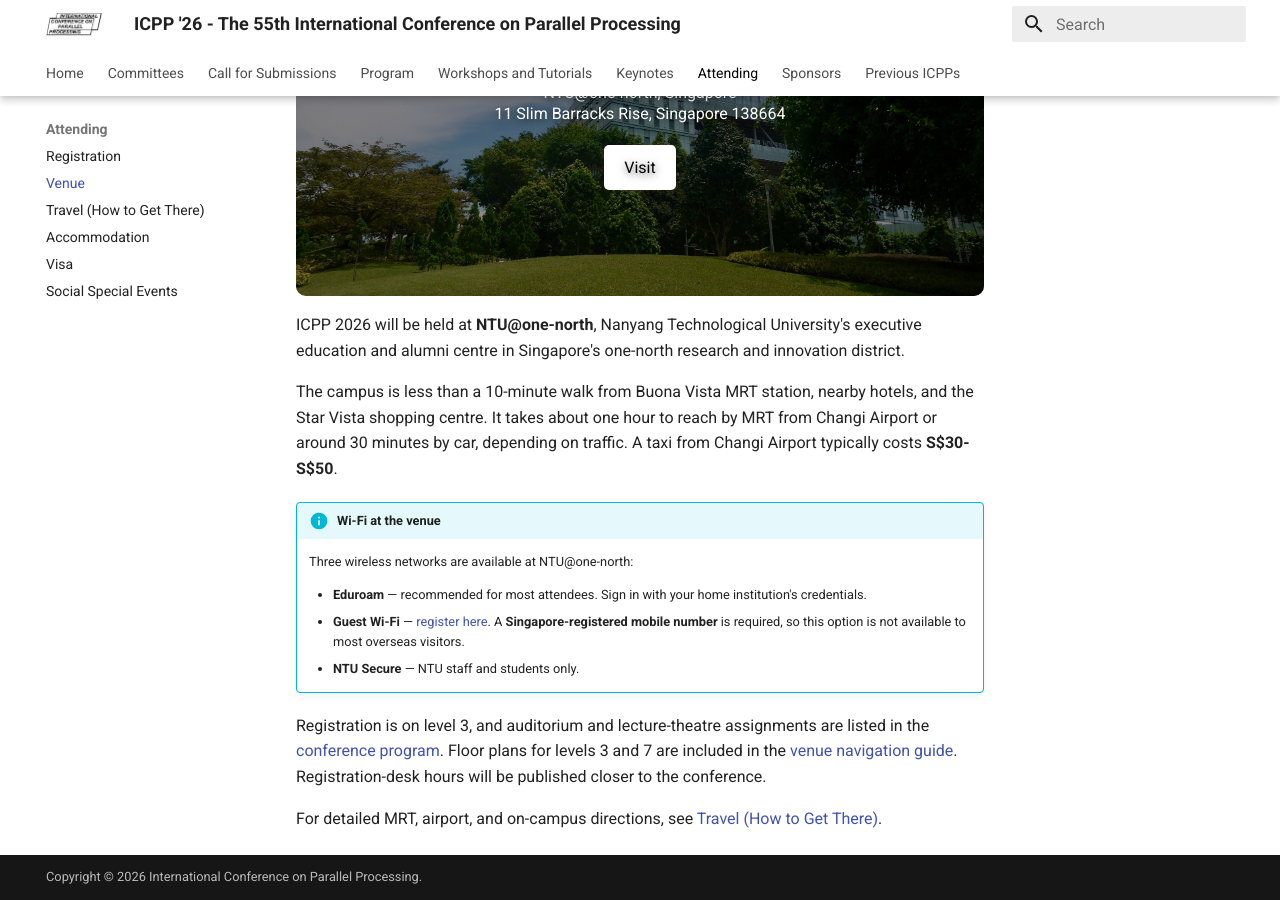
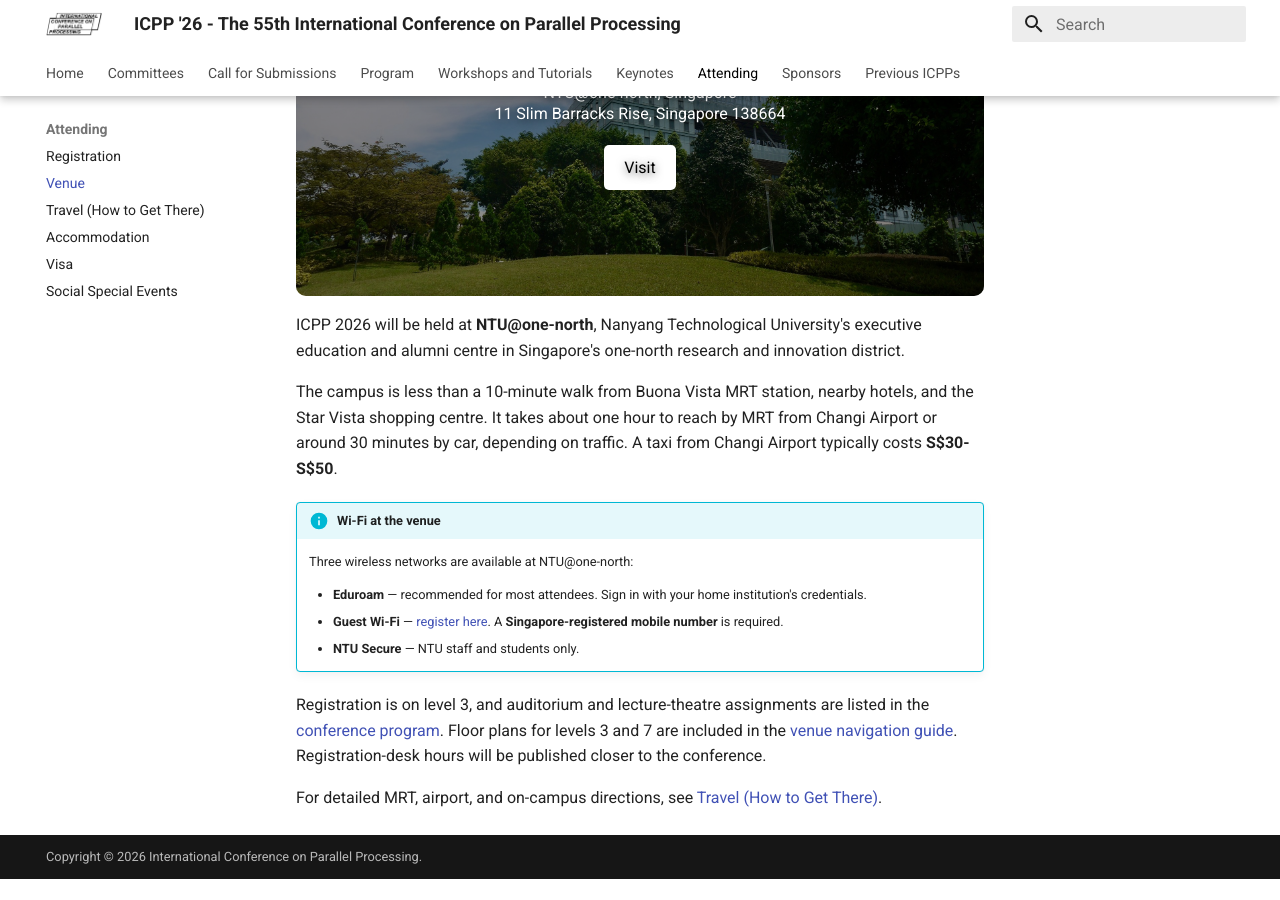
Before and after one commit to icpp2026/icpp2026.github.io, an MkDocs documentation site: the page built from docs/venue.md, in a window 1280 px wide and 900 px high, scrolled down 430 px. Built offline with MkDocs 1.6.1 and Material for MkDocs 9.7.7, drawn with Linux system fonts in a browser that asks for light colours; comment, search, counter and statistics services are not loaded; after the commit the page ends 1309 px from its top, so only the background shows below that.

Commit message:
docs: drop the overseas-visitor caveat from the guest Wi-Fi note
Claude-Session: https://claude.ai/code/session_01UdVnGaDRkLruraKHbfKXa2

```diff
--- a/docs/venue.md
+++ b/docs/venue.md
@@ -60,7 +60,7 @@ The campus is less than a 10-minute walk from Buona Vista MRT station, nearby ho
     Three wireless networks are available at NTU@one-north:
 
     - **Eduroam** — recommended for most attendees. Sign in with your home institution's credentials.
-    - **Guest Wi-Fi** — [register here](https://www3.ntu.edu.sg/cits2/wireless/smsguide/smsguide.htm){:target="_blank"}. A **Singapore-registered mobile number** is required, so this option is not available to most overseas visitors.
+    - **Guest Wi-Fi** — [register here](https://www3.ntu.edu.sg/cits2/wireless/smsguide/smsguide.htm){:target="_blank"}. A **Singapore-registered mobile number** is required.
     - **NTU Secure** — NTU staff and students only.
 
 Registration is on level 3, and auditorium and lecture-theatre assignments are listed in the [conference program](schedule.md). Floor plans for levels 3 and 7 are included in the [venue navigation guide](travel.md#at-ntuone-north-navigating-the-venue). Registration-desk hours will be published closer to the conference.
```
